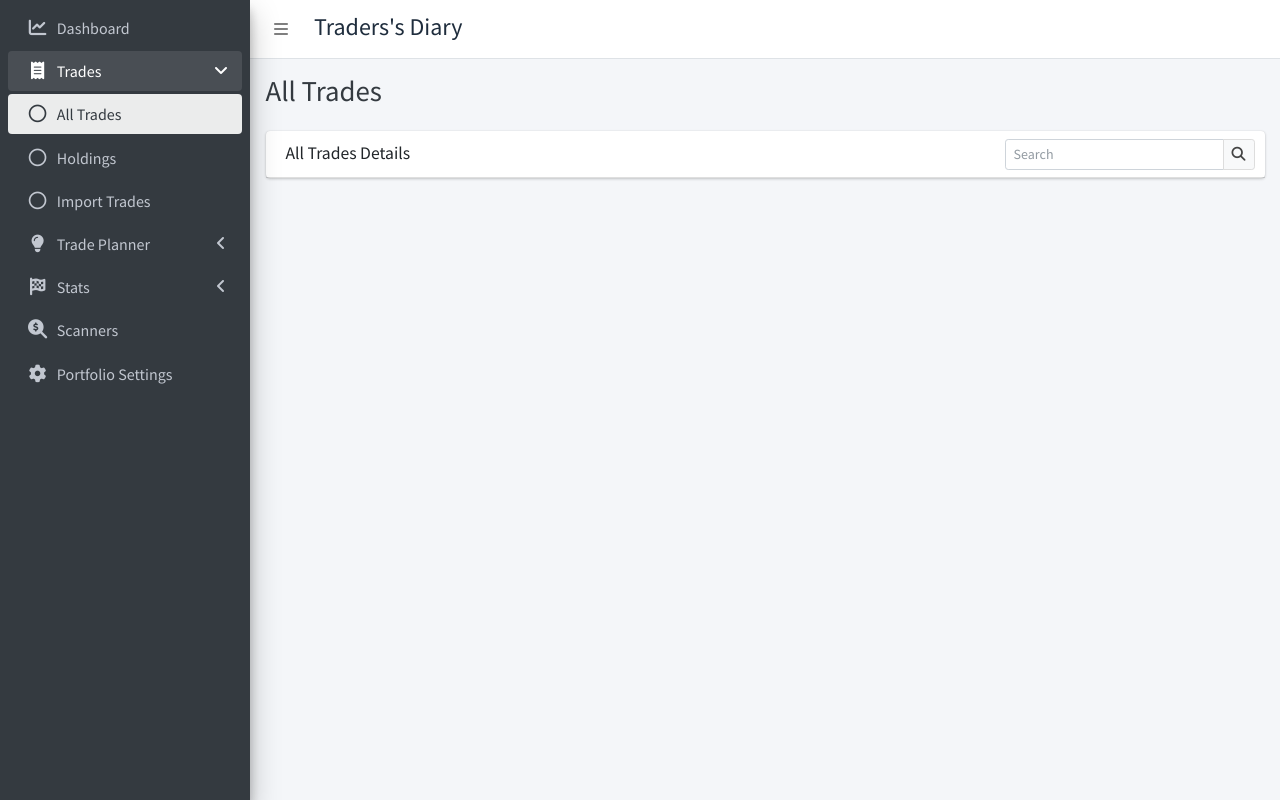
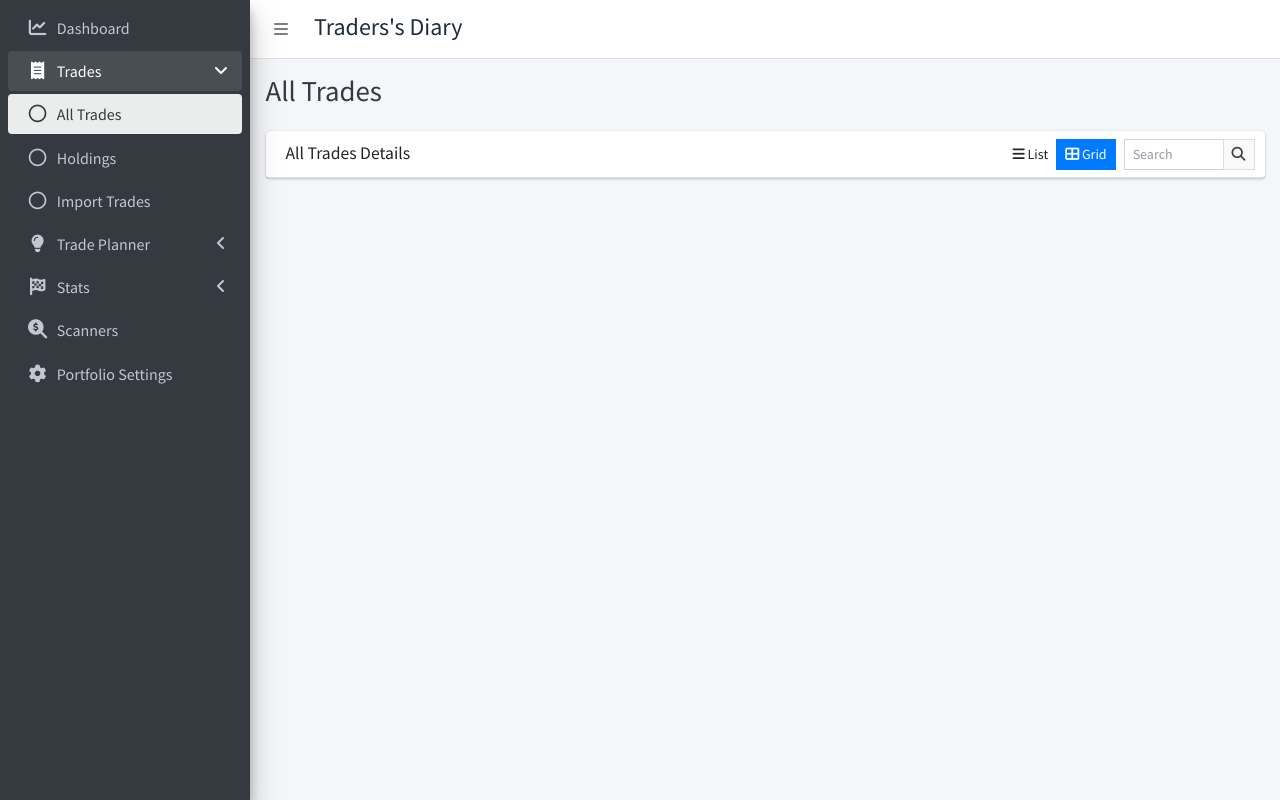
Before and after one commit to vishalsdk14/traders-diary, a Django app: page /all_trades/ in a window 1280 px wide. Run offline with Django 4.2, Linux system fonts and the light colour scheme; data that the repository does not hold is empty; some libraries are stand-ins or nearby versions.

Commit message:
fixes#8 : Added button to toggle between list and grid view

```diff
--- a/trades/templates/pages/all_trades.html
+++ b/trades/templates/pages/all_trades.html
@@ -13,40 +13,34 @@
 					<div class="card-tools">
 						<form method='GET' class='' action='.'>
 							<div class="input-group input-group-sm" style="width: 250px;">
+								<div id="btnContainer" class="input-group-append mr-2">
+									{% if view_type == "list" %}
+										<button class="btn btn-primary" name="view_type" value="list_view"><i class="fa fa-bars"></i> List</button>
+										<button class="btn" name="view_type" value="grid_view"><i class="fa fa-th-large"></i> Grid</button>
+									{% else %}
+										<button class="btn" name="view_type" value="list_view"><i class="fa fa-bars"></i> List</button>
+										<button class="btn btn-primary" name="view_type" value="grid_view"><i class="fa fa-th-large"></i> Grid</button>
+									{% endif %}
+								</div>
 								<input type="text" name="query" class="form-control float-right" placeholder="Search">
 								<div class="input-group-append">
 									<button type="submit" class="btn btn-default"><i class="fas fa-search"></i></button>
 								</div>
+								<br>
 							</div> <!--input-group input-group-sm -->
 						</form>
 					</div> <!--card-tools -->
 				</div> <!-- card-header -->
 			</div> <!-- card -->
 		</div> <!-- col-md-12 -->
-		{% for entry in objects %}
-			<div class="col-lg-3 col-6">
-				<div class="small-box bg-light">
-					<div class="inner">
-						<h3> <a href="{% url 'edit_trade' pk=entry.pk%}" class="small-box bg-primary">{{entry.Symbol}}</a></h3>
-							<p> <b>Buy Date:</b> {{entry.BuyDate | date:"d M Y"}}</p>
-							<p> <b>Buy Reason:</b> {{entry.get_BuyReason_display}}, Base Width:{{entry.BaseDays}} Days</p>
-							<p> <b>Sell Reason:</b> {{entry.get_SellReason_display}} </p>
-							<p> <b>AVG Price:</b> {{entry.AvgPrice | floatformat:2 }}</p>
-							{% if entry.Pnl > 0 %}
-								<p style="color:green;"> <b>Realised PnL:</b> {{entry.Pnl | floatformat:2 }}</p>
-							{% else %}
-								<p style="color:red;"> <b>Realised PnL:</b> {{entry.Pnl | floatformat:2 }}</p>
-							{% endif %}
-						</div>
-						<a href="https://marketsmithindia.com/mstool/eval/{{entry.Symbol}}/evaluation.jsp#/" target="_blank" class="small-box-footer">Chart<i class="fas fa-arrow-circle-right"></i></a>
-					</div>
-				</div>
-			{% endfor %}
-		</div> <!-- row -->
+		{% if view_type == "list" %}
+			{% include "pages/list_view.html" %}
+		{% else %}
+			{% include "pages/grid_view.html" %}
+		{% endif %}
+	</div> <!-- row -->
 		{% include "pagination.html" %}
 </div> <!-- container-fluid -->
 </section>
 
-
-
 {% endblock main_content %}
--- /dev/null
+++ b/trades/templates/pages/grid_view.html
@@ -0,0 +1,19 @@
+{% for entry in objects %}
+<div class="col-lg-3 col-6">
+	<div class="small-box bg-light">
+		<div class="inner">
+			<h3> <a href="{% url 'edit_trade' pk=entry.pk%}" class="small-box bg-primary">{{entry.Symbol}}</a></h3>
+				<p> <b>Buy Date:</b> {{entry.BuyDate | date:"d M Y"}}</p>
+				<p> <b>Buy Reason:</b> {{entry.get_BuyReason_display}}, Base Width:{{entry.BaseDays}} Days</p>
+				<p> <b>Sell Reason:</b> {{entry.get_SellReason_display}} </p>
+				<p> <b>AVG Price:</b> {{entry.AvgPrice | floatformat:2 }}</p>
+				{% if entry.Pnl > 0 %}
+					<p style="color:green;"> <b>Realised PnL:</b> {{entry.Pnl | floatformat:2 }}</p>
+				{% else %}
+					<p style="color:red;"> <b>Realised PnL:</b> {{entry.Pnl | floatformat:2 }}</p>
+				{% endif %}
+			</div>
+			<a href="https://marketsmithindia.com/mstool/eval/{{entry.Symbol}}/evaluation.jsp#/" target="_blank" class="small-box-footer">Chart<i class="fas fa-arrow-circle-right"></i></a>
+	</div>
+</div>
+{% endfor %}
--- a/trades/trades.py
+++ b/trades/trades.py
@@ -5,16 +5,27 @@ from trades.models import Tradedata
 from trades.forms import TradeForm
 import pandas as pd
 
+view="grid"
+
 def get_all_trades(request):
+    global view
+
     query = request.GET.get("query", None)
     objects = Tradedata.get_objects(query)
-
     default_page = 1
 
+    if request.GET.get("view_type") == "list_view":
+        view="list"
+    elif request.GET.get("view_type") == "grid_view":
+        view="grid"
+
     page = request.GET.get('page', default_page)
-    items_per_page = 8
+    if view == "grid":
+        items_per_page = 8
+    elif view=="list":
+        items_per_page = 10
+
     paginator = Paginator(objects, items_per_page)
-
     try:
         items_page = paginator.page(page)
     except PageNotAnInteger:
@@ -24,6 +35,7 @@ def get_all_trades(request):
 
     ctx = {
             'objects' : items_page,
+            'view_type': view,
     }
 
     return render(request, "pages/all_trades.html", ctx)
```
Also changed, not shown: trades/templates/pages/list_view.html (added, +48 -0 lines).
